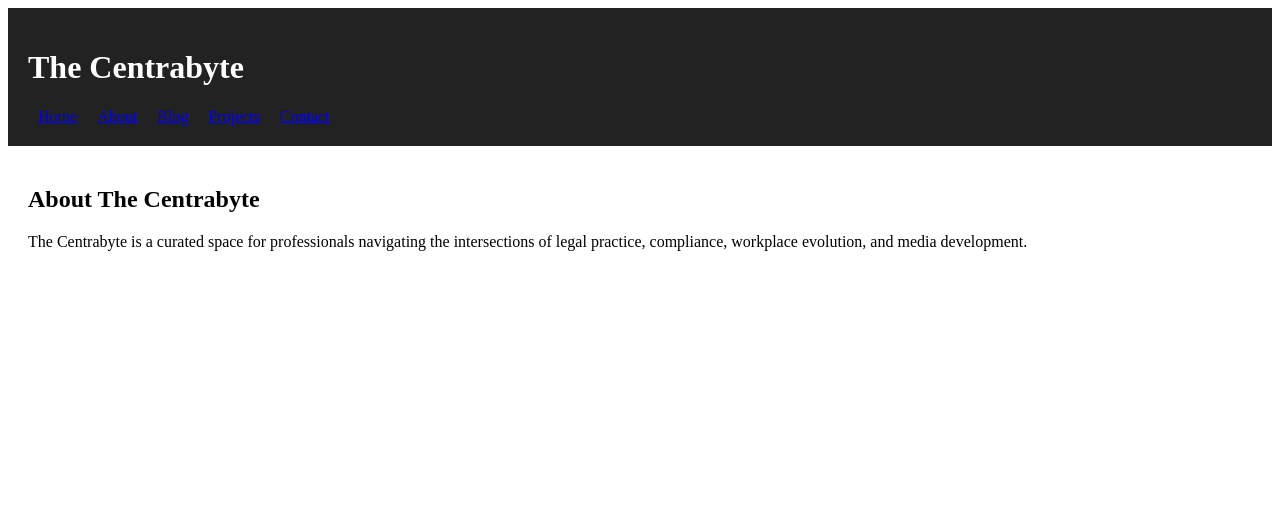
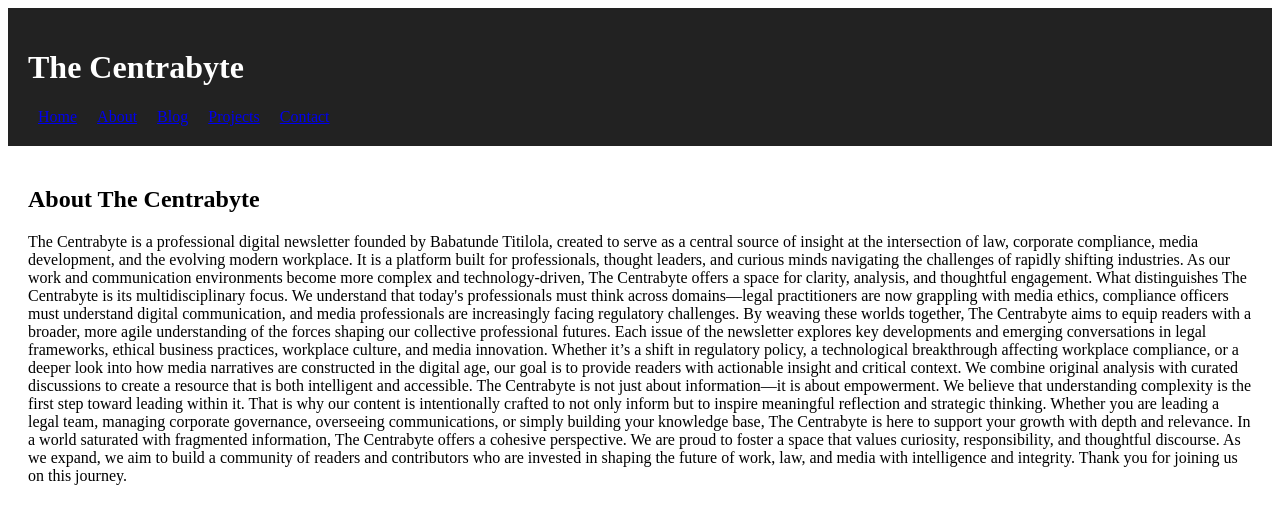
Before and after one commit to AgbaakinBabs/The-Centrabyte, a React (Create React App) app: page /about in a window 1280 px wide. Shown: the top 524 px of the page. Built offline with nearby package versions, Linux system fonts and the light colour scheme.

Commit message:
Update About.js

```diff
--- a/src/pages/About.js
+++ b/src/pages/About.js
@@ -3,8 +3,15 @@ export default function About() {
     <div>
       <h2>About The Centrabyte</h2>
       <p>
-        The Centrabyte is a curated space for professionals navigating the intersections
-        of legal practice, compliance, workplace evolution, and media development.
+        The Centrabyte is a professional digital newsletter founded by Babatunde Titilola, created to serve as a central source of insight at the intersection of law, corporate compliance, media development, and the evolving modern workplace. It is a platform built for professionals, thought leaders, and curious minds navigating the challenges of rapidly shifting industries. As our work and communication environments become more complex and technology-driven, The Centrabyte offers a space for clarity, analysis, and thoughtful engagement.
+
+What distinguishes The Centrabyte is its multidisciplinary focus. We understand that today's professionals must think across domains—legal practitioners are now grappling with media ethics, compliance officers must understand digital communication, and media professionals are increasingly facing regulatory challenges. By weaving these worlds together, The Centrabyte aims to equip readers with a broader, more agile understanding of the forces shaping our collective professional futures.
+
+Each issue of the newsletter explores key developments and emerging conversations in legal frameworks, ethical business practices, workplace culture, and media innovation. Whether it’s a shift in regulatory policy, a technological breakthrough affecting workplace compliance, or a deeper look into how media narratives are constructed in the digital age, our goal is to provide readers with actionable insight and critical context. We combine original analysis with curated discussions to create a resource that is both intelligent and accessible.
+
+The Centrabyte is not just about information—it is about empowerment. We believe that understanding complexity is the first step toward leading within it. That is why our content is intentionally crafted to not only inform but to inspire meaningful reflection and strategic thinking. Whether you are leading a legal team, managing corporate governance, overseeing communications, or simply building your knowledge base, The Centrabyte is here to support your growth with depth and relevance.
+
+In a world saturated with fragmented information, The Centrabyte offers a cohesive perspective. We are proud to foster a space that values curiosity, responsibility, and thoughtful discourse. As we expand, we aim to build a community of readers and contributors who are invested in shaping the future of work, law, and media with intelligence and integrity. Thank you for joining us on this journey.
       </p>
     </div>
   );
```
